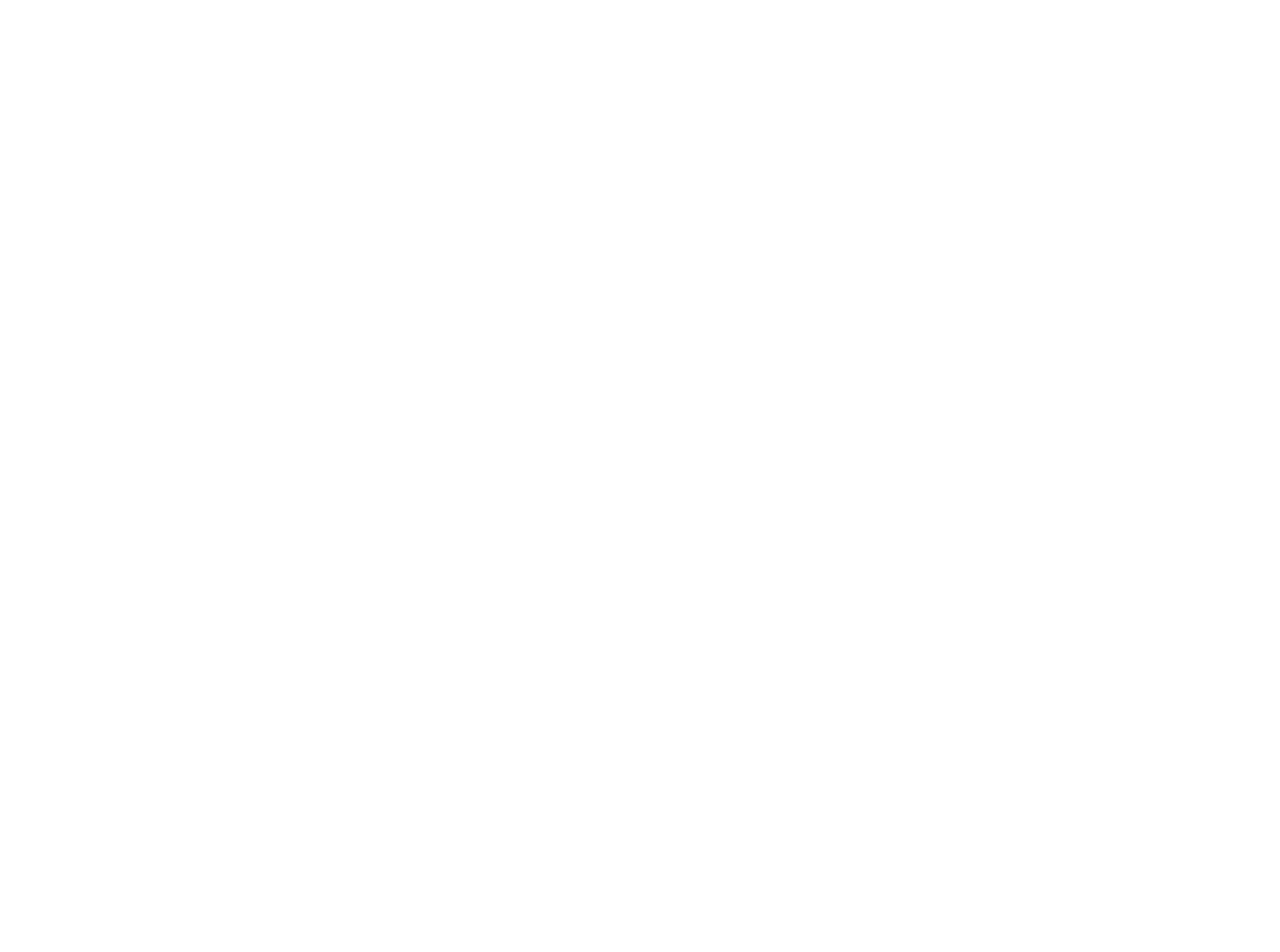
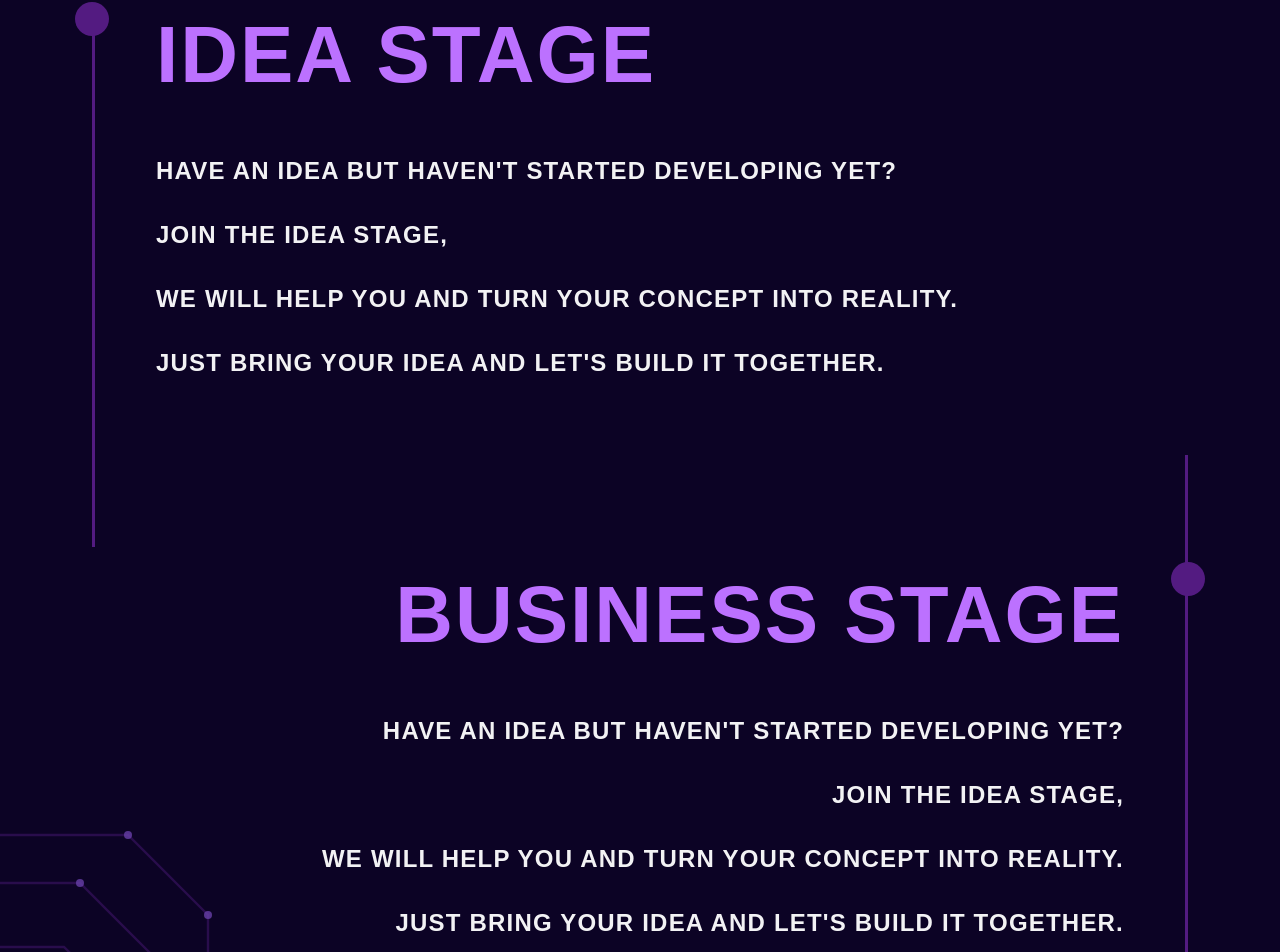
Before and after one commit to IEEESriLanka/innovationnation.lk, a Next.js app: page / in a window 1280 px wide. Shown: the part 5679-6631 px from the top of the page. Before the commit the page ends 5353 px from the top, so only its background shows below. Built offline with nearby package versions, Linux system fonts and the light colour scheme.

Commit message:
feat: added the idea stage vs business stage section

```diff
--- a/src/app/page.tsx
+++ b/src/app/page.tsx
@@ -42,7 +42,7 @@
       {/* Hero Section */}
       <section className="relative w-full h-screen">
         {/* Background Images */}
-        <div className="absolute top-[-100px] w-full h-auto min-h-[400px] md:min-h-[600px] lg:min-h-[868px] overflow-hidden">
+        <div className="absolute -top-25 w-full h-auto min-h-100 md:min-h-150 lg:min-h-217 overflow-hidden">
           <Image
             src="/rectangle137.png"
             alt="Hero background"
@@ -55,7 +55,7 @@
 
         {/* Gradient Overlay */}
         <div
-          className="absolute inset-0 w-full h-auto min-h-[400px] md:min-h-[600px] lg:min-h-[868px]"
+          className="absolute inset-0 w-full h-auto min-h-100 md:min-h-150 lg:min-h-217"
           style={{
             backgroundImage:
               'linear-gradient(180deg, rgba(75, 50, 168, 0.1) 30%, rgba(61, 41, 138, 0.6) 40%, rgba(49, 32, 109, 0.8) 55%, rgba(41, 28, 93, 0.95) 75%, rgb(35, 23, 78) 100%, rgb(29, 20, 66) 100%)',
@@ -63,7 +63,7 @@
         />
 
         {/* Hero Content */}
-        <div className="relative z-10 w-full px-4 sm:px-6 lg:px-[100px] flex flex-col justify-end min-h-[400px] md:min-h-[600px] lg:min-h-[868px]">
+        <div className="relative z-10 w-full px-4 sm:px-6 lg:px-25 flex flex-col justify-end min-h-100 md:min-h-150 lg:min-h-217">
           {/* Logo aligned with content padding */}
           <div className="mb-auto mt-25">
             <Image
@@ -90,9 +90,9 @@
 
       {/* Intro Section with Image */}
       <section className="relative w-full bg-[#0c0325]">
-        <div className="flex flex-col lg:flex-row items-center lg:items-stretch min-h-[500px]" style={{ minHeight: '75vh' }}>
+        <div className="flex flex-col lg:flex-row items-center lg:items-stretch min-h-125" style={{ minHeight: '75vh' }}>
           {/* Text Content */}
-          <div className="w-full lg:w-1/2 px-4 sm:px-6 lg:px-[76px] py-12 lg:py-16 flex flex-col justify-center">
+          <div className="w-full lg:w-1/2 px-4 sm:px-6 lg:px-19 py-12 lg:py-16 flex flex-col justify-center">
             <p className="text-white text-lg sm:text-xl md:text-2xl lg:text-[39.429px] leading-relaxed font-medium max-w-2xl">
               Innovation Nation Sri Lanka is an ecosystem that aims to build an innovation and entrepreneurial culture among
               Sri Lankan university students.
@@ -129,7 +129,7 @@
         <div className="absolute inset-0 bg-[rgba(12,3,37,0.7)] pointer-events-none z-10" />
 
         {/* Content */}
-        <div className="relative z-20 px-4 sm:px-6 lg:px-[101px]">
+        <div className="relative z-20 px-4 sm:px-6 lg:px-25.25">
           <h2 className="text-[#bdafff] text-3xl sm:text-4xl md:text-5xl lg:text-[74.916px] font-bold mb-12 sm:mb-16 md:mb-20">
             WHAT DOES INSL OFFER?
           </h2>
@@ -167,7 +167,7 @@
               }
             ].map((item, index) => (
               <div key={index} className="bg-[#4b32a8] overflow-hidden hover:shadow-lg transition-shadow h-full flex flex-col">
-                <div className="h-32 sm:h-40 md:h-48 lg:h-[249px] bg-gradient-to-b from-[#5c42c0] to-[#4b32a8] flex-shrink-0" />
+                <div className="h-32 sm:h-40 md:h-48 lg:h-62.25 bg-linear-to-b from-[#5c42c0] to-[#4b32a8] shrink-0" />
                 <div className="p-4 sm:p-5 md:p-6 flex-1 flex flex-col justify-end">
                   <h3 className="text-white font-bold text-lg sm:text-xl md:text-2xl lg:text-[25.168px] mb-3 sm:mb-4">
                     {item.title}
@@ -186,7 +186,7 @@
 
       {/* Competition Structure Section */}
       <section className="relative w-full bg-[#0c0325]">
-        <div className="relative z-20 px-4 sm:px-6 lg:px-[120px] py-12 sm:py-16 md:py-20 lg:py-24">
+        <div className="relative z-20 px-4 sm:px-6 lg:px-30 py-12 sm:py-16 md:py-20 lg:py-24">
           <h2 className="text-[#bdafff] text-3xl sm:text-4xl md:text-5xl lg:text-[74.916px] font-bold text-center">
             COMPETITION STRUCTURE
           </h2>
@@ -196,9 +196,9 @@
           </p>
 
           {/* Timeline / Steps */}
-          <div className="mt-12 max-w-[1200px] mx-auto relative">
+          <div className="mt-12 max-w-300 mx-auto relative">
             {/* central line for large screens */}
-            <div className="hidden lg:block absolute left-1/2 top-8 bottom-8 w-px bg-gradient-to-b from-transparent via-[#6b4bd1] to-transparent transform -translate-x-1/2" />
+            <div className="hidden lg:block absolute left-1/2 top-8 bottom-8 w-px bg-linear-to-b from-transparent via-[#6b4bd1] to-transparent transform -translate-x-1/2" />
 
             <div className="space-y-12">
               {competitionSteps.map((step, idx) => (
@@ -210,7 +210,7 @@
                   <div className="lg:w-1/2 px-4">
                     <div className="relative bg-[#1a112a] border border-[rgba(187,171,255,0.06)] rounded-2xl p-6 lg:p-8 shadow-md hover:shadow-lg">
                       <div className="flex items-start">
-                        <div className="flex-shrink-0">
+                        <div className="shrink-0">
                           <div className="w-14 h-14 rounded-full bg-[#8e74f3] flex items-center justify-center text-white font-bold text-lg">
                             {idx + 1}
                           </div>
@@ -226,7 +226,7 @@
                       </div>
                     </div>
                     {/* connector dot on large screens */}
-                    <div className={`hidden lg:block absolute ${idx % 2 === 0 ? 'left-[calc(50%_-_8px)]' : 'left-[calc(50%_-_8px)]'} top-[calc(50%_-_6px)]`} aria-hidden />
+                    <div className={`hidden lg:block absolute ${idx % 2 === 0 ? 'left-[calc(50%-8px)]' : 'left-[calc(50%-8px)]'} top-[calc(50%-6px)]`} aria-hidden />
                   </div>
 
                   {/* Visual/Placeholder Card */}
@@ -237,6 +237,93 @@
           </div>
         </div>
       </section>
+
+      {/* Idea vs Business Stage Section */}
+      <section className="relative w-full overflow-hidden bg-[#0c0325] py-16 sm:py-24 lg:py-32">
+        {/* Decorative Circuit Board Background */}
+        <div className="absolute inset-0 pointer-events-none overflow-hidden">
+          {/* Top Right Traces */}
+          <svg className="absolute right-0 top-0 h-full w-1/2 opacity-60" viewBox="0 0 400 600" fill="none" xmlns="http://www.w3.org/2000/svg" preserveAspectRatio="xMaxYMin meet">
+            <path d="M 250 0 L 250 50 L 300 100 L 400 100" stroke="#3d1466" strokeWidth="1.5" />
+            <circle cx="300" cy="100" r="2.5" fill="#a468ff" opacity="0.8" />
+            <circle cx="250" cy="50" r="2.5" fill="#a468ff" opacity="0.8" />
+
+            <path d="M 280 0 L 280 80 L 320 120 L 400 120" stroke="#3d1466" strokeWidth="1.5" />
+            <circle cx="320" cy="120" r="2.5" fill="#a468ff" opacity="0.8" />
+            <circle cx="280" cy="80" r="2.5" fill="#a468ff" opacity="0.8" />
+
+            <path d="M 310 0 L 310 130 L 350 170 L 400 170" stroke="#3d1466" strokeWidth="1.5" />
+            <circle cx="350" cy="170" r="2.5" fill="#a468ff" opacity="0.8" />
+          </svg>
+
+          {/* Bottom Left Traces */}
+          <svg className="absolute left-0 bottom-0 h-full w-1/2 opacity-60" viewBox="0 0 400 600" fill="none" xmlns="http://www.w3.org/2000/svg" preserveAspectRatio="xMinYMax meet">
+            <path d="M 0 450 L 80 450 L 130 500 L 130 600" stroke="#3d1466" strokeWidth="1.5" />
+            <circle cx="80" cy="450" r="2.5" fill="#a468ff" opacity="0.8" />
+            <circle cx="130" cy="500" r="2.5" fill="#a468ff" opacity="0.8" />
+
+            <path d="M 0 480 L 50 480 L 100 530 L 100 600" stroke="#3d1466" strokeWidth="1.5" />
+            <circle cx="50" cy="480" r="2.5" fill="#a468ff" opacity="0.8" />
+            <circle cx="100" cy="530" r="2.5" fill="#a468ff" opacity="0.8" />
+
+            <path d="M 0 520 L 40 520 L 70 550 L 70 600" stroke="#3d1466" strokeWidth="1.5" />
+            <circle cx="70" cy="550" r="2.5" fill="#a468ff" opacity="0.8" />
+
+            <path d="M 0 560 L 20 560 L 40 580 L 40 600" stroke="#3d1466" strokeWidth="1.5" />
+          </svg>
+        </div>
+
+        <div className="relative z-10 mx-auto px-4 sm:px-6 lg:px-19">
+          {/* Main title */}
+          <div className="mb-20 sm:mb-32 text-center">
+            <h2 className="text-[#e9c7ff] text-3xl sm:text-5xl md:text-[52px] font-bold leading-tight tracking-wide">
+              IDEA STAGE vs BUSINESS STAGE
+            </h2>
+          </div>
+
+          <div className="flex flex-col space-y-24 sm:space-y-32">
+            {/* Idea Stage */}
+            <div className="relative w-full">
+              {/* Left Line & Dot */}
+              <div className="absolute left-2 sm:left-4 top-6 -bottom-40 w-0.75 bg-[#531b81]"></div>
+              <div className="absolute left-2 sm:left-4 top-6 h-8.5 w-8.5 -translate-x-1/2 -translate-y-1/2 rounded-full bg-[#531b81]"></div>
+
+              <div className="pl-12 sm:pl-20">
+                <h3 className="text-[#bc71ff] text-[5rem] font-black mb-8 tracking-wide">
+                  IDEA STAGE
+                </h3>
+                <div className="space-y-4 text-white/95 text-[1.5rem]  font-semibold tracking-wider leading-loose">
+                  <p>HAVE AN IDEA BUT HAVEN'T STARTED DEVELOPING YET?</p>
+                  <p>JOIN THE IDEA STAGE,</p>
+                  <p>WE WILL HELP YOU AND TURN YOUR CONCEPT INTO REALITY.</p>
+                  <p>JUST BRING YOUR IDEA AND LET'S BUILD IT TOGETHER.</p>
+                </div>
+              </div>
+            </div>
+
+            {/* Business Stage */}
+            <div className="relative w-full mt-10">
+              {/* Right Line & Dot */}
+              <div className="absolute right-2 sm:right-4 -top-25 -bottom-25 w-0.75 bg-[#531b81]"></div>
+              <div className="absolute right-2 sm:right-4 top-6 h-8.5 w-8.5 translate-x-1/2 -translate-y-1/2 rounded-full bg-[#531b81]"></div>
+
+              <div className="pr-12 sm:pr-20 text-right">
+                <h3 className="text-[#bc71ff]  text-[5rem] font-black mb-8 tracking-wide">
+                  BUSINESS STAGE
+                </h3>
+                <div className="space-y-4 text-white/95 text-[1.5rem]  font-semibold tracking-wider leading-loose">
+                  <p>HAVE AN IDEA BUT HAVEN'T STARTED DEVELOPING YET?</p>
+                  <p>JOIN THE IDEA STAGE,</p>
+                  <p>WE WILL HELP YOU AND TURN YOUR CONCEPT INTO REALITY.</p>
+                  <p>JUST BRING YOUR IDEA AND LET'S BUILD IT TOGETHER.</p>
+                </div>
+              </div>
+            </div>
+          </div>
+        </div>
+      </section>
+
+
     </main>
   );
 }
```
Also changed, not shown: public/lan-logo-full.png (added), public/ypsl-logo-white.png (added).
